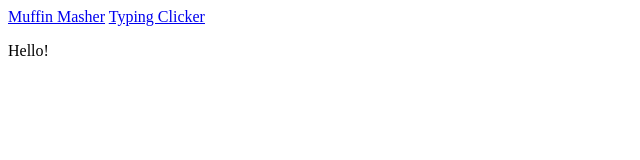
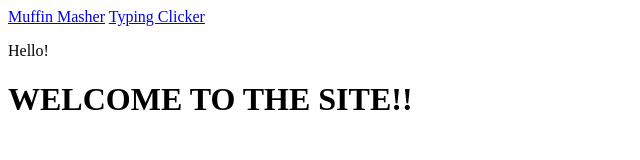
Before and after one commit to Tyler-Burke2/html, a plain HTML site: page index.html in a window 1280 px wide. Shown: the whole page, without its empty margins (0-640 px from the left). Drawn offline with Linux system fonts and the light colour scheme.

Commit message:
Checking to make sure we can make changes to the code still

```diff
--- a/index.html
+++ b/index.html
@@ -3,7 +3,7 @@
 <head>
     <meta charset="UTF-8">
     <meta name="viewport" content="width=device-width, initial-scale=1.0">
-    <title>Document</title>
+    <title>Burkey 2</title>
 </head>
 <body>
     <nav>
@@ -11,6 +11,6 @@
         <a href="typing-game/index.html">Typing Clicker</a>
     </nav>
     <p>Hello!</p>
-
+    <h1>WELCOME TO THE SITE!!</h1>
 </body>
 </html>
```
